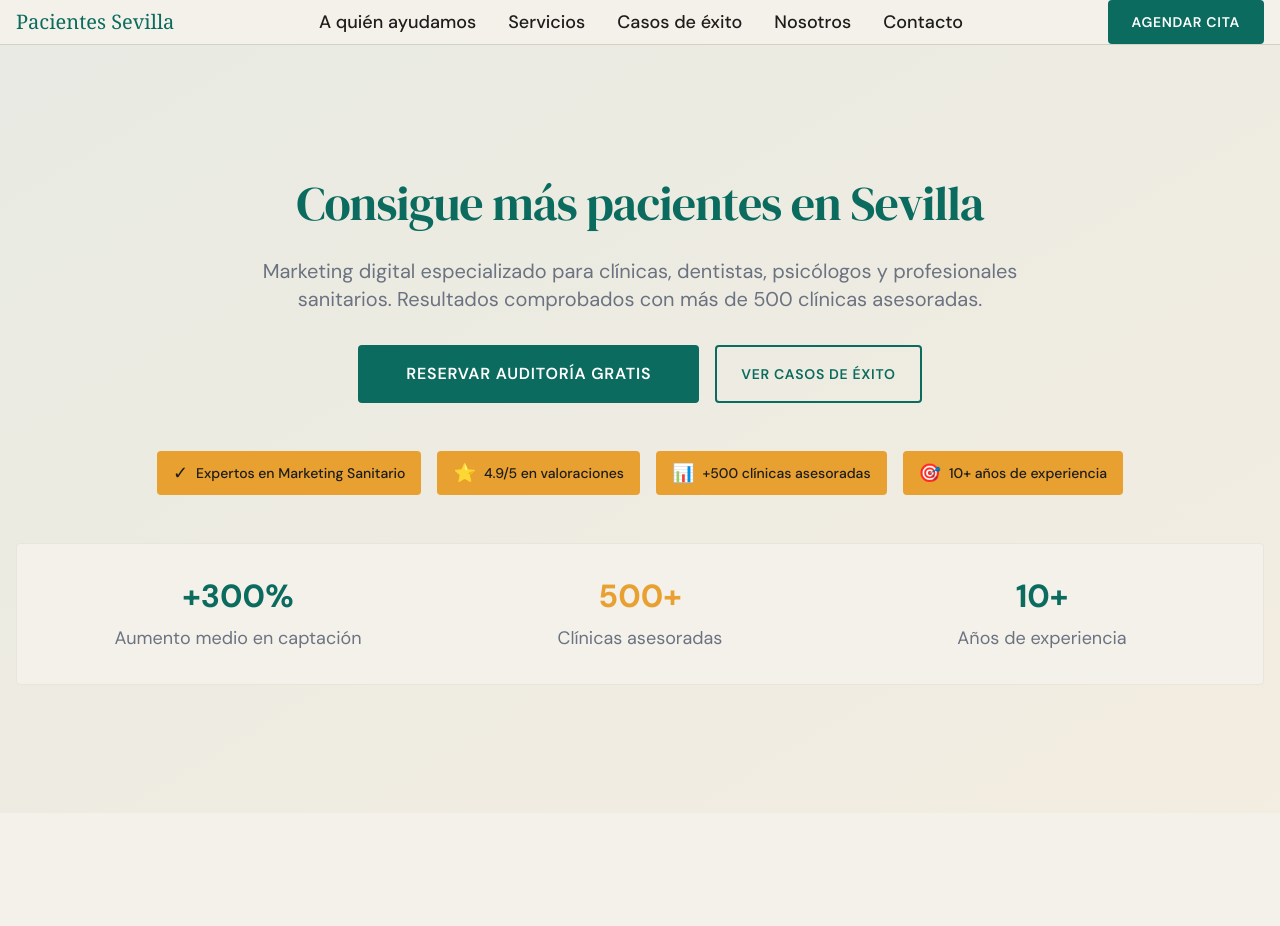
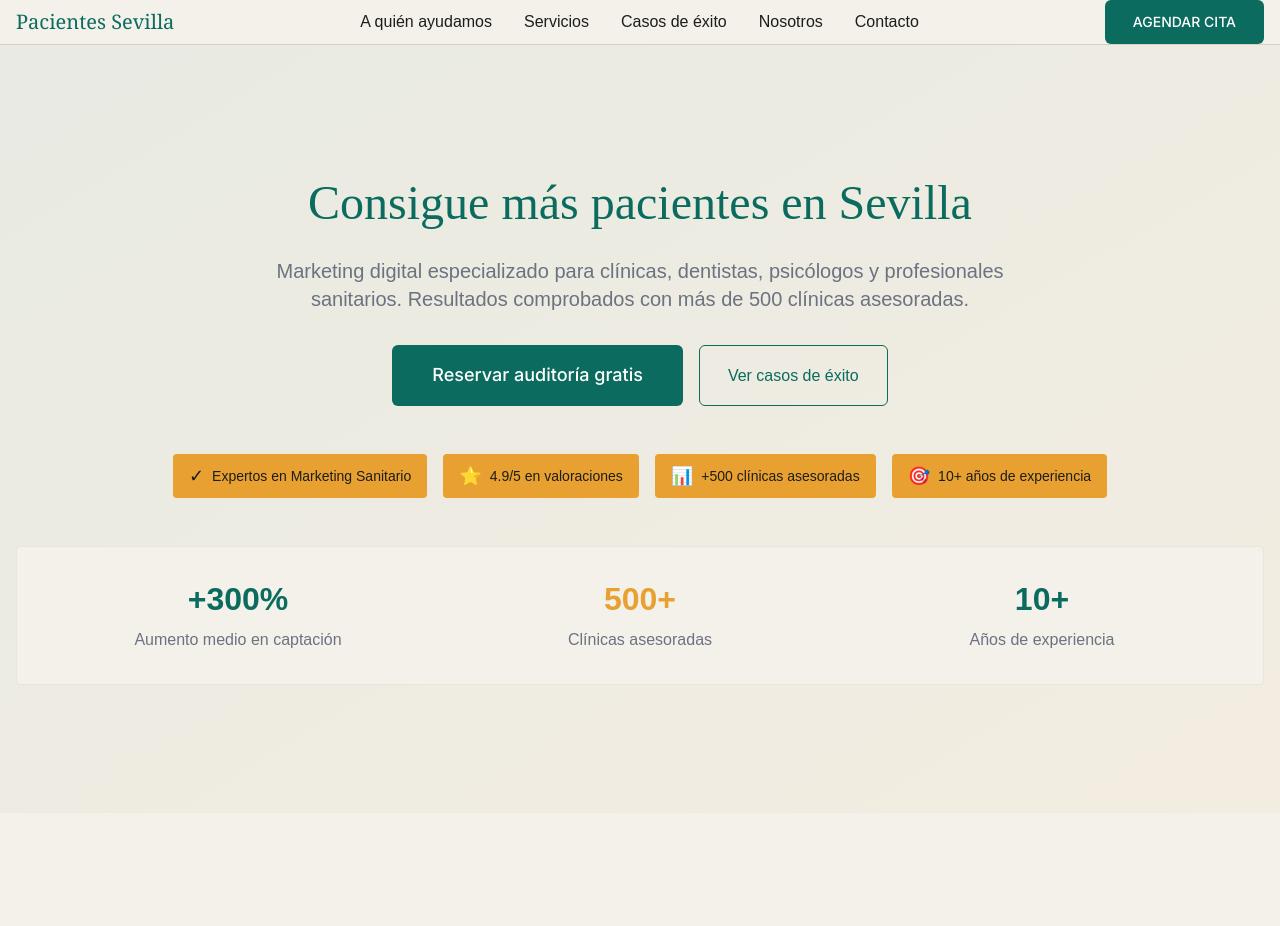
Before and after one commit to carlosalbertocardoso-hub/agencia-clinicas, a Next.js app: page / in a window 1280 px wide. Shown: the top 926 px of the page. Built offline with nearby package versions, Linux system fonts and the light colour scheme.

Commit message:
design: upgrade globals.css with Clinical Eminence design tokens (Newsreader + Inter, new color palette, spacing system)

```diff
--- a/src/app/globals.css
+++ b/src/app/globals.css
@@ -1,35 +1,77 @@
-@import url('https://fonts.googleapis.com/css2?family=DM+Sans:wght@400;500;600;700&family=DM+Serif+Display:wght@400&display=swap');
+@import url('https://fonts.googleapis.com/css2?family=Newsreader:wght@400;500;600;700&family=Inter:wght@400;500;600;700&display=swap');
 
 @tailwind base;
 @tailwind components;
 @tailwind utilities;
 
+/* ============================================
+   DESIGN TOKENS — Clinical Eminence
+   MedMark Agency
+   ============================================ */
+
 :root {
-  /* Primary - Verde oscuro */
-  --color-primary: #0A6B5E;
-  --color-primary-light: #2BB5A0;
-  --color-primary-lighter: #4CC9B5;
+  /* === COLORES === */
+  --color-primary:       #0A6B5E;   /* Deep Emerald - marca, hero, footer */
+  --color-primary-dark:  #085249;   /* hover state del verde */
+  --color-accent:        #8B6D11;   /* Oro Viejo - CTA especiales */
+  --color-accent-dark:   #6E560D;   /* hover state del oro */
+  --color-bg:            #FCF9F2;   /* Cream White - fondo principal */
+  --color-surface:       #F4F1EA;   /* Dim - secciones alternas */
+  --color-text:          #1A1A1A;   /* Texto principal */
+  --color-text-muted:    #5A5A5A;   /* Texto secundario / subtítulos */
+  --color-text-inverse:  #FFFFFF;   /* Texto sobre fondos oscuros */
+  --color-border:        #E5E1D8;   /* Bordes sutiles */
 
-  /* Secondary - Ámbar/Naranja dorado */
-  --color-secondary: #E8A030;
-  --color-secondary-dark: #5C3D00;
+  /* === TIPOGRAFÍA === */
+  --font-heading:  'Newsreader', Georgia, serif;
+  --font-body:     'Inter', 'Geist', system-ui, sans-serif;
 
-  /* Tertiary - Carbón/Gris oscuro */
-  --color-tertiary: #1D1D1B;
+  --text-xs:    0.75rem;    /* 12px */
+  --text-sm:    0.875rem;   /* 14px */
+  --text-base:  1rem;       /* 16px */
+  --text-lg:    1.125rem;   /* 18px */
+  --text-xl:    1.25rem;    /* 20px */
+  --text-2xl:   1.5rem;     /* 24px */
+  --text-3xl:   1.875rem;   /* 30px */
+  --text-4xl:   2.25rem;    /* 36px */
+  --text-5xl:   3rem;       /* 48px */
+  --text-6xl:   3.75rem;    /* 60px */
 
-  /* Neutral - Gris claro/Crema */
-  --color-neutral: #F4F1EA;
-  --color-neutral-dark: #E8E5DC;
-  --color-neutral-darker: #D4D0C3;
+  --font-normal:   400;
+  --font-medium:   500;
+  --font-semibold: 600;
+  --font-bold:     700;
 
-  /* Text colors */
-  --color-text-light: #FFFFFF;
-  --color-text-dark: #1D1D1B;
-  --color-text-muted: #6B7280;
+  /* === ESPACIADO === */
+  --spacing-xs:   0.5rem;    /* 8px */
+  --spacing-sm:   1rem;      /* 16px */
+  --spacing-md:   1.5rem;    /* 24px */
+  --spacing-lg:   2.5rem;    /* 40px */
+  --spacing-xl:   5rem;      /* 80px */
+  --spacing-2xl:  7.5rem;    /* 120px */
+  --section-gap:  6rem;      /* 96px — separación entre secciones */
 
-  /* Fonts */
-  --font-heading: 'DM Serif Display', serif;
-  --font-body: 'DM Sans', sans-serif;
+  /* === BORDES === */
+  --radius-sm:  4px;
+  --radius-md:  6px;
+  --radius-lg:  10px;
+  --radius-xl:  16px;
+
+  /* === SOMBRAS === */
+  --shadow-sm:  0 1px 4px rgba(0, 0, 0, 0.05);
+  --shadow-md:  0 2px 8px rgba(0, 0, 0, 0.06);
+  --shadow-lg:  0 4px 16px rgba(0, 0, 0, 0.08);
+
+  /* === LAYOUT === */
+  --container-max:  1200px;
+  --navbar-height:  72px;
+
+  /* Backward compatibility con estilo anterior */
+  --color-neutral: var(--color-surface);
+  --color-neutral-dark: var(--color-border);
+  --color-text-dark: var(--color-text);
+  --color-text-light: var(--color-text-inverse);
+  --color-secondary: var(--color-accent);
 }
 
 * {
@@ -42,85 +84,71 @@ html {
   scroll-behavior: smooth;
 }
 
+/* === CLASES UTILITARIAS BASE === */
 body {
+  background-color: var(--color-bg);
+  color: var(--color-text);
   font-family: var(--font-body);
-  color: var(--color-text-dark);
-  background-color: var(--color-neutral);
+  font-size: var(--text-base);
   line-height: 1.6;
-  font-size: 1rem;
+  -webkit-font-smoothing: antialiased;
+}
+
+h1, h2, h3, h4, h5, h6 {
+  font-family: var(--font-heading);
+  font-weight: var(--font-semibold);
+  line-height: 1.2;
+  color: var(--color-text);
+}
+
+h1 {
+  font-size: var(--text-5xl);
+}
+
+h2 {
+  font-size: var(--text-4xl);
+}
+
+h3 {
+  font-size: var(--text-3xl);
+}
+
+h4 {
+  font-size: var(--text-2xl);
 }
 
 @media (min-width: 768px) {
-  body {
-    font-size: 1.125rem;
+  h1 {
+    font-size: var(--text-6xl);
+  }
+
+  h2 {
+    font-size: var(--text-5xl);
+  }
+
+  h3 {
+    font-size: var(--text-4xl);
   }
 }
 
 .text-sm {
-  font-size: 0.875rem;
+  font-size: var(--text-sm);
 }
 
 .text-xs {
-  font-size: 0.75rem;
+  font-size: var(--text-xs);
 }
 
 .text-label {
-  font-size: 0.875rem;
-  font-weight: 600;
+  font-size: var(--text-sm);
+  font-weight: var(--font-semibold);
   text-transform: uppercase;
   letter-spacing: 0.05em;
 }
 
 @media (min-width: 768px) {
   .text-label {
-    font-size: 1rem;
-  }
-}
-
-h1, h2, h3, h4, h5, h6 {
-  font-family: var(--font-heading);
-  font-weight: 400;
-  letter-spacing: -0.02em;
-  line-height: 1.1;
-}
-
-h1 {
-  font-size: 3rem;
-}
-
-@media (min-width: 768px) {
-  h1 {
-    font-size: 3.75rem;
-  }
-}
-
-h2 {
-  font-size: 2rem;
-}
-
-@media (min-width: 768px) {
-  h2 {
-    font-size: 3rem;
-  }
-}
-
-h3 {
-  font-size: 1.5rem;
-}
-
-@media (min-width: 768px) {
-  h3 {
-    font-size: 1.875rem;
-  }
-}
-
-h4 {
-  font-size: 1.25rem;
-}
-
-@media (min-width: 768px) {
-  h4 {
-    font-size: 1.5rem;
+    font-size: var(--text-base);
   }
 }
 
@@ -131,7 +159,7 @@ a {
 }
 
 a:hover {
-  color: var(--color-secondary);
+  color: var(--color-primary);
 }
 
 @media (prefers-reduced-motion: reduce) {
@@ -169,68 +197,140 @@ a:hover {
   padding: 0 1rem;
 }
 
-/* Button Styles */
+/* === BOTONES === */
 .btn-primary {
   background-color: var(--color-primary);
-  color: var(--color-text-light);
-  padding: 0.75rem 1.5rem;
-  border-radius: 0.25rem;
-  font-weight: 600;
-  text-transform: uppercase;
-  letter-spacing: 0.05em;
-  transition: all 0.3s ease;
+  color: var(--color-text-inverse);
+  border-radius: var(--radius-md);
+  padding: 0.75rem 1.75rem;
+  font-family: var(--font-body);
+  font-weight: var(--font-medium);
   border: none;
   cursor: pointer;
-  font-size: 0.875rem;
+  transition: background-color 0.2s ease;
+  font-size: var(--text-base);
+  display: inline-block;
 }
 
 .btn-primary:hover {
-  opacity: 0.9;
-  background-color: var(--color-primary-light);
-  box-shadow: 0 4px 12px rgba(10, 107, 94, 0.15);
+  background-color: var(--color-primary-dark);
 }
 
 .btn-primary-lg {
-  padding: 1rem 3rem;
-  font-size: 1rem;
+  padding: 1rem 2.5rem;
+  font-size: var(--text-lg);
+}
+
+.btn-cta {
+  background-color: var(--color-accent);
+  color: var(--color-text-inverse);
+  border-radius: var(--radius-md);
+  padding: 0.75rem 1.75rem;
+  font-weight: var(--font-medium);
+  border: none;
+  cursor: pointer;
+  transition: background-color 0.2s ease;
+  font-size: var(--text-base);
+  display: inline-block;
+}
+
+.btn-cta:hover {
+  background-color: var(--color-accent-dark);
+}
+
+.btn-cta-lg {
+  padding: 1rem 2.5rem;
+  font-size: var(--text-lg);
+}
+
+.btn-outline {
+  background-color: transparent;
+  color: var(--color-primary);
+  border: 1.5px solid var(--color-primary);
+  border-radius: var(--radius-md);
+  padding: 0.75rem 1.75rem;
+  font-weight: var(--font-medium);
+  transition: all 0.2s ease;
+  cursor: pointer;
+  font-size: var(--text-base);
+  display: inline-block;
+}
+
+.btn-outline:hover {
+  background-color: var(--color-primary);
+  color: var(--color-text-inverse);
 }
 
 .btn-secondary {
-  border: 2px solid var(--color-primary);
+  border: 1.5px solid var(--color-primary);
   color: var(--color-primary);
   background-color: transparent;
-  padding: 0.75rem 1.5rem;
-  border-radius: 0.25rem;
-  font-weight: 600;
-  text-transform: uppercase;
-  letter-spacing: 0.05em;
-  transition: all 0.3s ease;
+  padding: 0.75rem 1.75rem;
+  border-radius: var(--radius-md);
+  font-weight: var(--font-medium);
+  transition: all 0.2s ease;
   cursor: pointer;
-  font-size: 0.875rem;
+  font-size: var(--text-base);
 }
 
 .btn-secondary:hover {
   background-color: var(--color-primary);
-  color: var(--color-text-light);
-  box-shadow: 0 4px 12px rgba(10, 107, 94, 0.15);
+  color: var(--color-text-inverse);
 }
 
-/* Card Styles */
+/* === SECCIONES === */
+.section-cream  {
+  background-color: var(--color-bg);
+}
+
+.section-dim {
+  background-color: var(--color-surface);
+}
+
+.section-dark {
+  background-color: var(--color-primary);
+  color: var(--color-text-inverse);
+}
+
+.section-dark h1,
+.section-dark h2,
+.section-dark h3,
+.section-dark h4,
+.section-dark h5,
+.section-dark h6 {
+  color: var(--color-text-inverse);
+}
+
+.section-primary {
+  background-color: var(--color-primary);
+  color: var(--color-text-inverse);
+}
+
+.section-primary h1,
+.section-primary h2,
+.section-primary h3,
+.section-primary h4,
+.section-primary h5,
+.section-primary h6 {
+  color: var(--color-text-inverse);
+}
+
+/* === CARDS === */
 .card {
-  background-color: var(--color-neutral);
-  border: 1px solid var(--color-neutral-dark);
-  border-radius: 0.5rem;
-  transition: all 0.3s ease;
+  background-color: var(--color-bg);
+  border-radius: var(--radius-lg);
+  border: 1px solid var(--color-border);
+  box-shadow: var(--shadow-sm);
+  padding: var(--spacing-md);
+  transition: all 0.2s ease;
 }
 
 .card:hover {
-  box-shadow: 0 4px 12px rgba(0, 0, 0, 0.08);
-  border-color: var(--color-primary);
-  transform: translateY(-4px);
+  box-shadow: var(--shadow-md);
 }
 
 .card-service {
-  border-top: 4px solid var(--color-secondary);
+  border-top: 4px solid var(--color-accent);
 }
 
 .card-service:hover {
@@ -238,33 +338,24 @@ a:hover {
 }
 
 .card-testimonial {
-  border-left: 4px solid var(--color-neutral-dark);
+  border-left: 4px solid var(--color-accent);
 }
 
 .card-testimonial:hover {
-  border-left-color: var(--color-secondary);
+  border-left-color: var(--color-primary);
 }
 
-
-/* Section with Primary Background */
-.section-primary {
-  background-color: var(--color-primary);
-  color: var(--color-text-light);
-  border-top: 4px solid var(--color-secondary);
+/* === ICONOS === */
+.icon {
+  color: var(--color-primary);
+  stroke-width: 1.5;
 }
 
-.section-primary h1,
-.section-primary h2,
-.section-primary h3,
-.section-primary h4 {
-  color: var(--color-text-light);
-}
-
-/* Input focus states */
+/* === INPUTS & FORMS === */
 input:focus,
 textarea:focus,
 select:focus {
   outline: none;
-  ring: 2px;
-  ring-color: var(--color-primary);
+  border-color: var(--color-primary);
+  box-shadow: 0 0 0 2px rgba(10, 107, 94, 0.1);
 }
```
